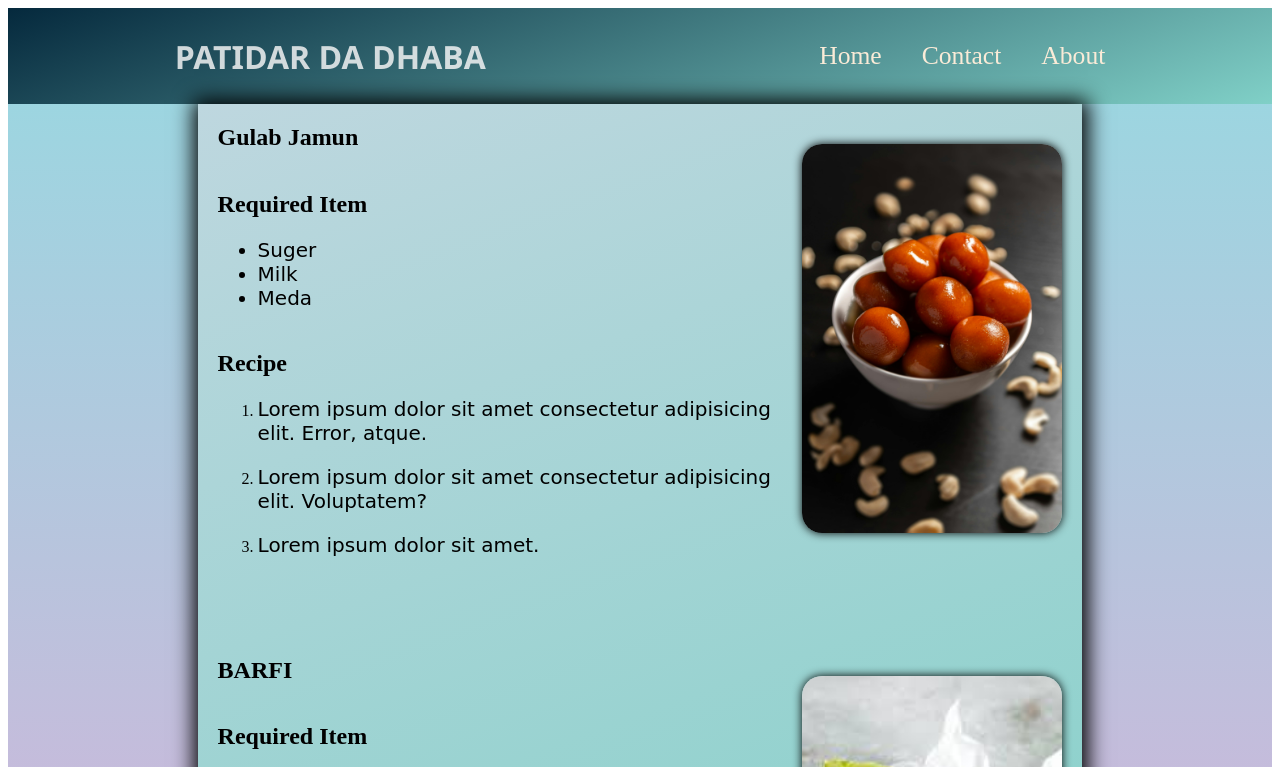
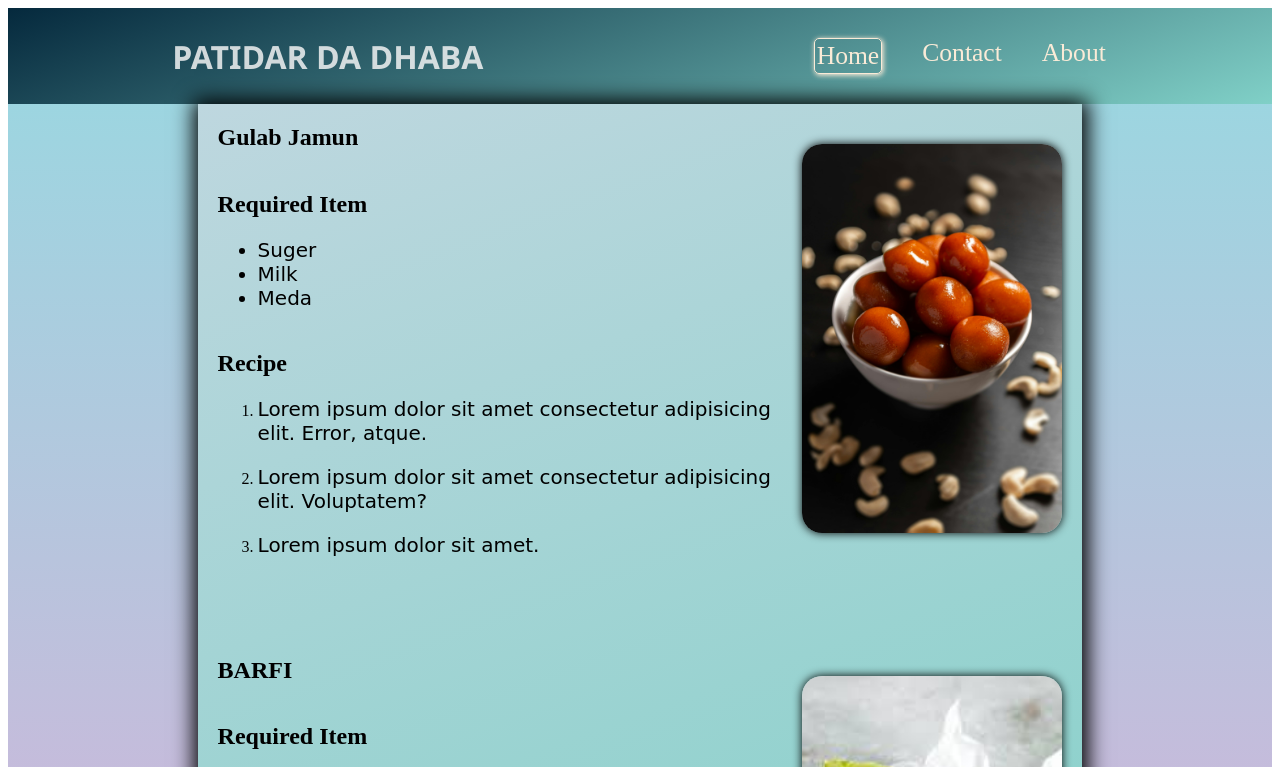
Before and after one commit to Akshat6708/HTML, a plain HTML site: page day_26/project_practice/index.html in a window 1280 px wide. In both pictures the pointer is over the link "Home". Shown: the top 767 px of the page. Drawn offline with Linux system fonts and the light colour scheme.

Commit message:
modifiy day26 file

```diff
--- a/day_26/project_practice/index.html
+++ b/day_26/project_practice/index.html
@@ -16,8 +16,8 @@
                     </div>
                     <div id="navbox2">
                        <a href="#" id="home">Home</a>
-                       <a href="#">Contact</a>
-                       <a href="#">About</a>
+                       <a href="#" id="contact">Contact</a>
+                       <a href="#" id="about">About</a>
                     </div>
 
 
--- a/day_26/project_practice/style.css
+++ b/day_26/project_practice/style.css
@@ -26,8 +26,33 @@
     font-size: 1.6rem;
     display:flex ;
     gap: 40px;
+    transition: all 0.1s ;
+    padding: 2px
+    ;
 }
 
+#home:hover{
+  border: 0.1px solid;
+  box-shadow: 1px 1px 5px 0.5px;
+  padding: 2px;
+  border-radius: 5px;
+  box-shadow: #80D0C7;
+
+}
+#contact:hover{
+    border: 0.1px solid;
+    padding: 2px;
+    box-shadow: 1px 1px 5px 0.5px;
+    border-radius: 5px;
+    box-shadow: #80D0C7;
+}
+#about:hover{
+    border: 0.1px solid;
+    box-shadow: 1px 1px 5px 0.5px;
+    padding: 2px;
+    border-radius: 5px;
+    box-shadow: #80D0C7;
+}
 a{  text-decoration: none;
     color:antiquewhite;
 
@@ -72,7 +97,7 @@
 img{width: 260px;
     box-shadow: 0px 0px 10px;
     border-radius: 20px;
-    transition: all 0.3s linear 0s;
+    transition: all 0.2s linear 0s;
 }
 img:hover{
     transform: scale(1.1);
```
